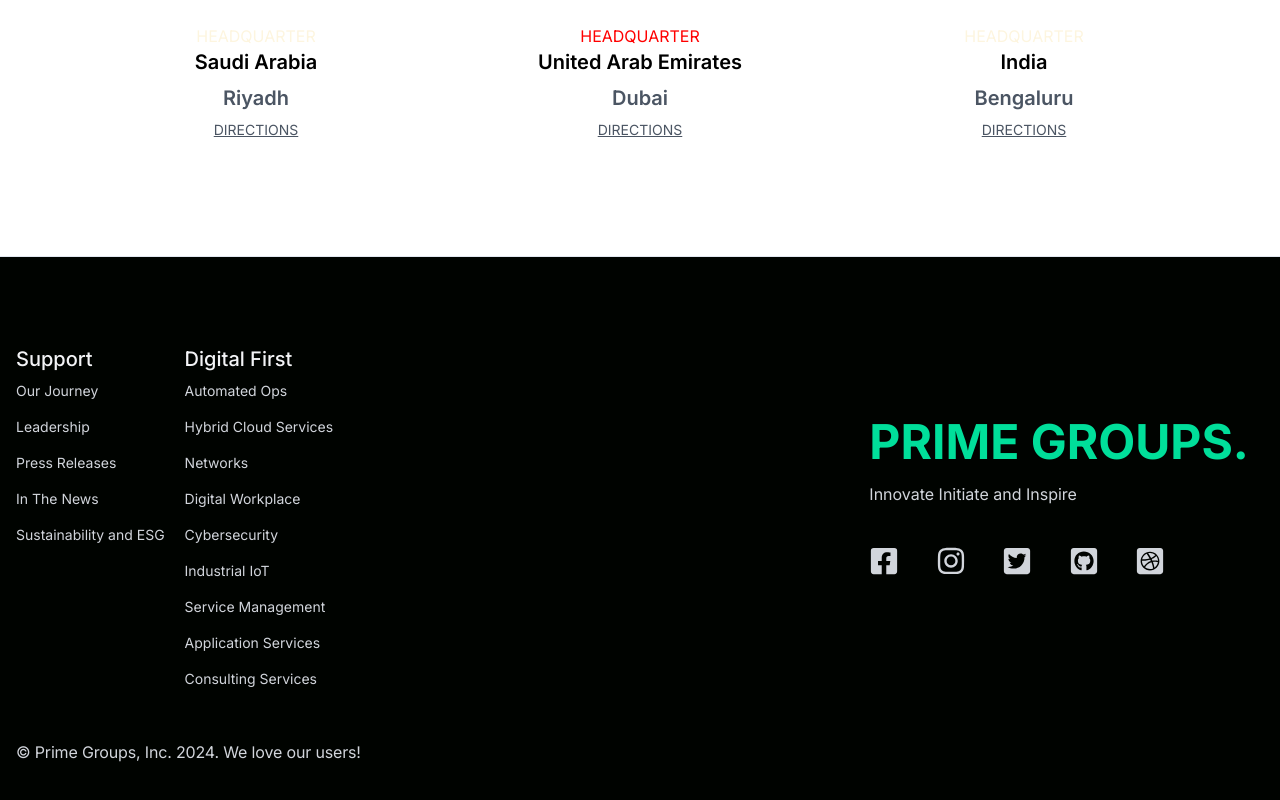
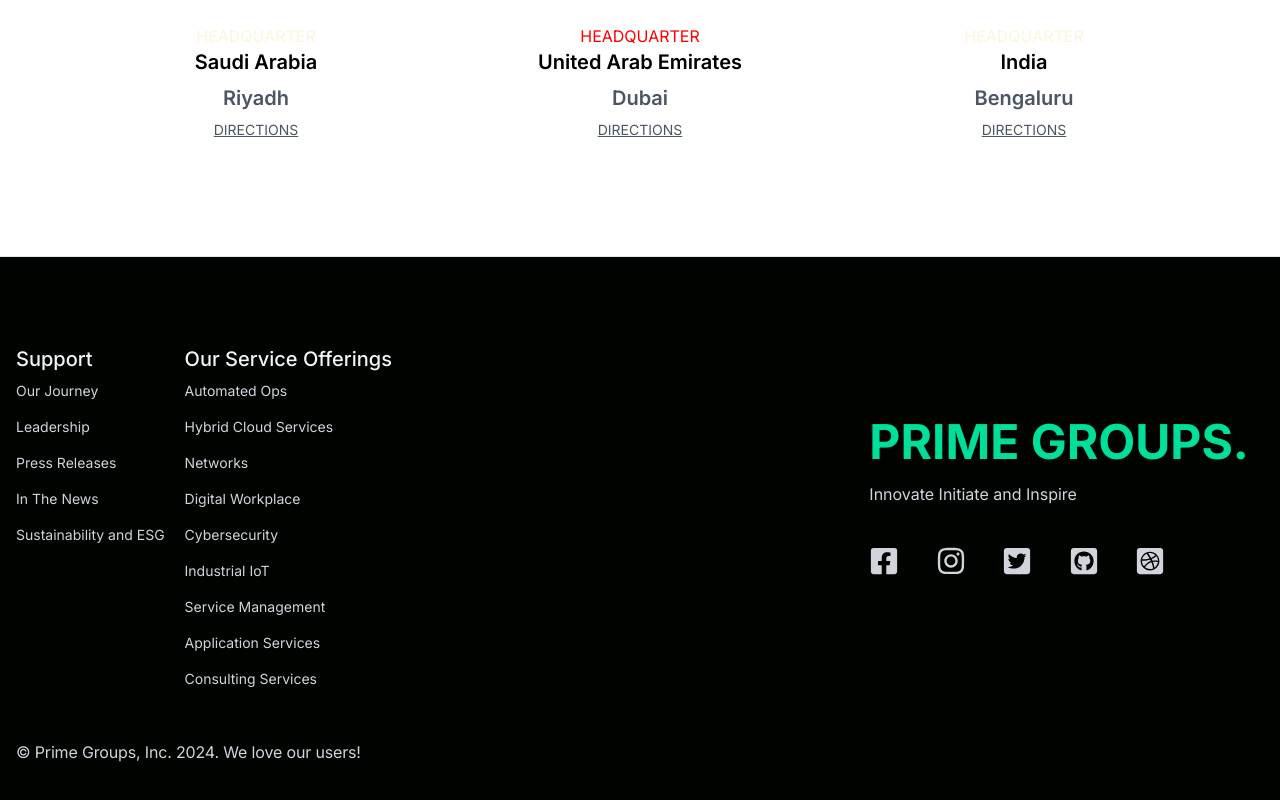
Before and after one commit to AyushBarai/Prime4.0, a Next.js app: page / in a window 1280 px wide. Shown: the part 2647-3447 px from the top of the page. Built offline with nearby package versions, Linux system fonts and the light colour scheme.

Commit message:
Update Footer.jsx

```diff
--- a/components/Footer.jsx
+++ b/components/Footer.jsx
@@ -35,7 +35,7 @@ const items = [
   },
   {
     type: "section",
-    title: "Digital First",
+    title: "Our Service Offerings",
     items: [
       "Automated Ops",
       "Hybrid Cloud Services",
```
